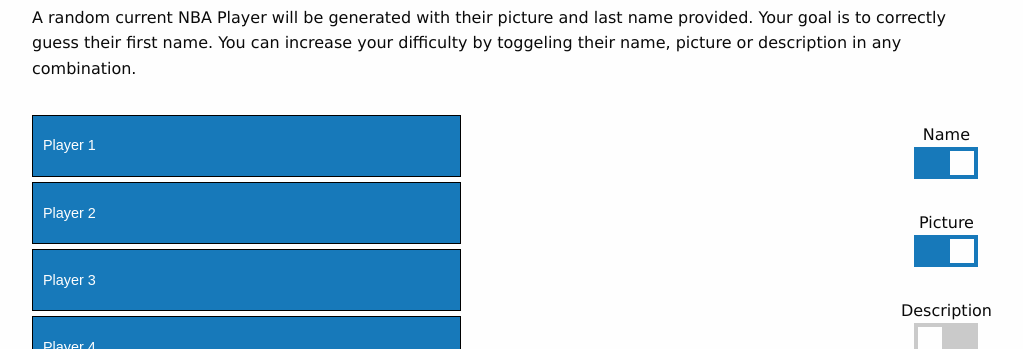
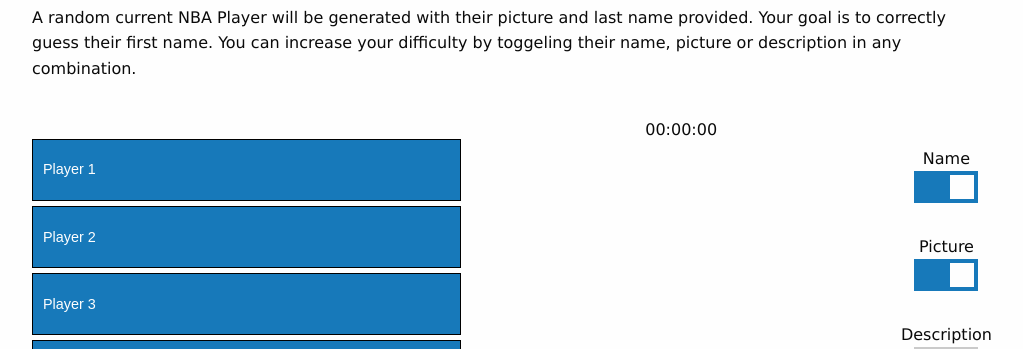
Before and after one commit to gustavlau/nba-first-name-game, a plain HTML site: page index.html in a window 1280 px wide. Shown: the part 751-1100 px from the top of the page, without its empty margins (128-1151 px from the left). Drawn offline with nearby package versions, Linux system fonts and the light colour scheme; no server answers.

Commit message:
timer text

```diff
--- a/index.html
+++ b/index.html
@@ -26,7 +26,7 @@
         <!-- <button id="generate-player">Generate Player</button> -->
 
         <div class="main-grid-layout">
-            <!-- <div id="timer">00:00:00</div> -->
+            <div id="timer">00:00:00</div>
             <div class="choice-style button primary" id="choice-1">Player 1</div>
             <div class="choice-style button primary" id="choice-2">Player 2</div>
             <div class="choice-style button primary" id="choice-3">Player 3</div>
```
